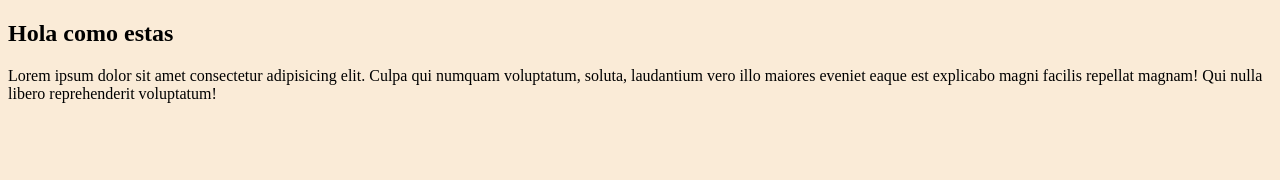
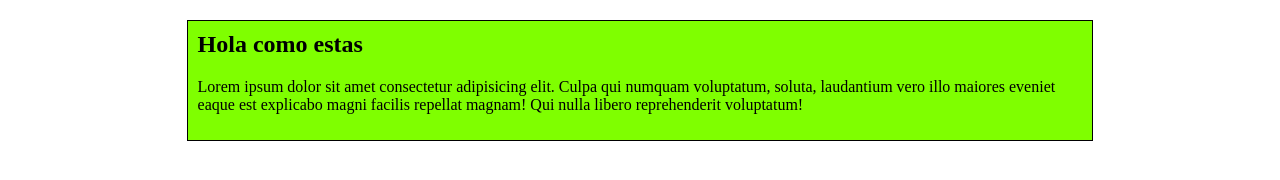
Before and after one commit to mauricioriano/Prueba_Remota, a plain HTML site: page index.html in a window 1280 px wide. Drawn offline with Linux system fonts and the light colour scheme.

Commit message:
Paso 1 mejora apariencia html

```diff
--- a/css/estilos.css
+++ b/css/estilos.css
@@ -1,5 +1,17 @@
 body{
-background-color:antiquewhite
+
+}
+.main{
+    width: 70%;
+    margin: 20px auto;
+    border :1px solid black;
+    padding : 10px;
+background-color:chartreuse;
+
+}
+h2{
+
+margin-top:0px;
 
 
 }
```
